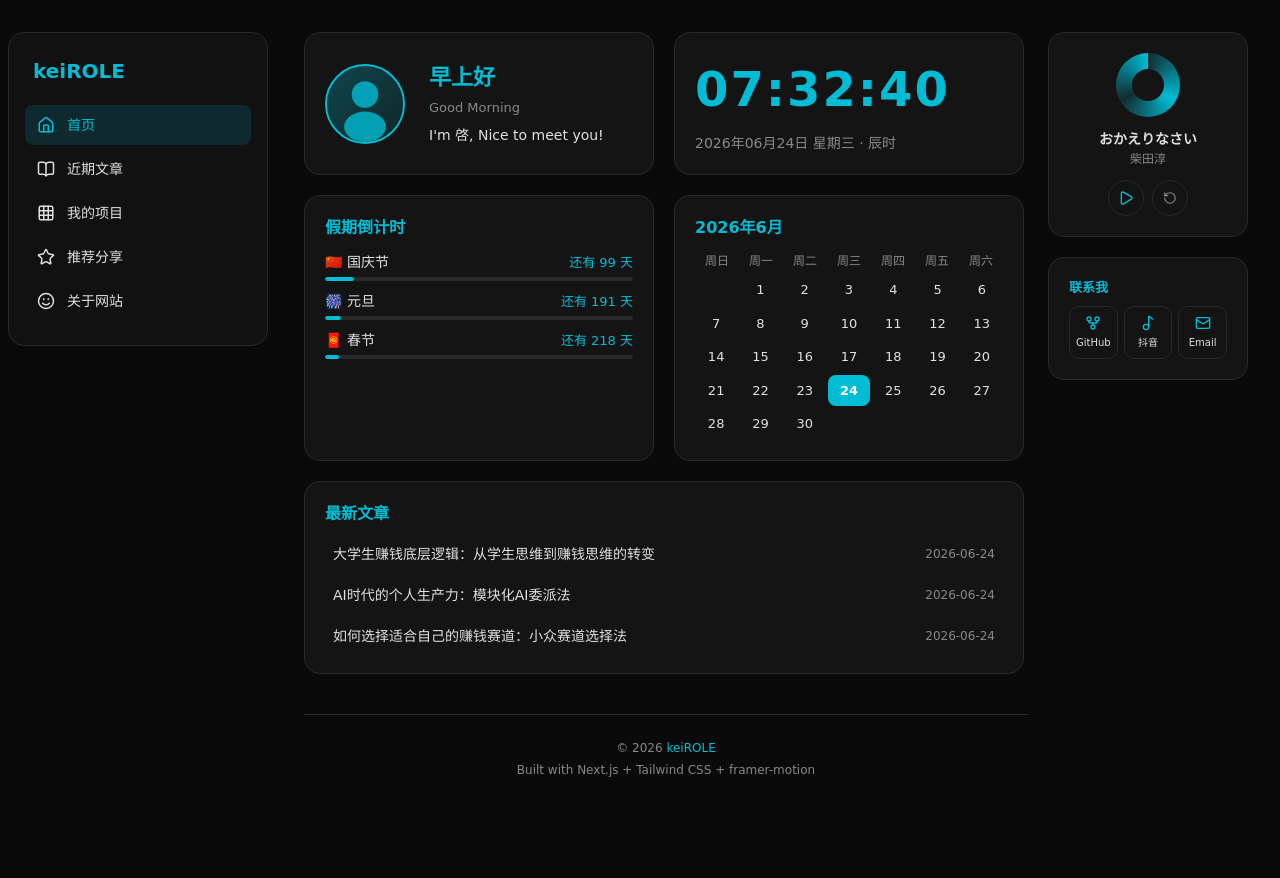
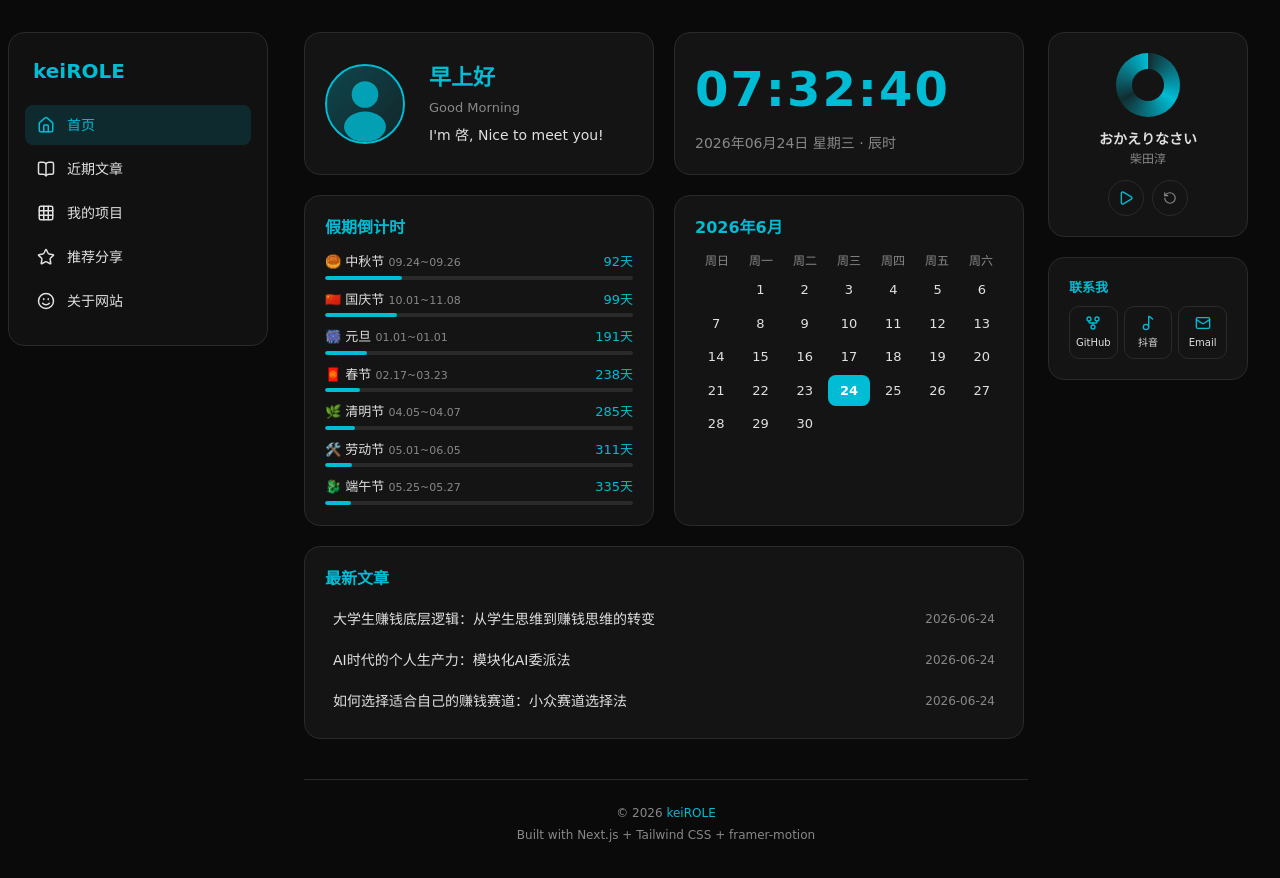
Before and after one commit to keiROLE/keirole, a Next.js app: page / in a window 1280 px wide. Shown: the top 878 px of the page. Before the commit the page ends 819 px from the top, so only its background shows below. Built offline with nearby package versions, Linux system fonts and the light colour scheme.

Commit message:
feat: holiday card shows all 7 holidays with date ranges

```diff
--- a/components/home/HolidayCard.tsx
+++ b/components/home/HolidayCard.tsx
@@ -4,37 +4,45 @@ import { motion } from "framer-motion";
 
 interface Holiday {
   name: string;
-  month: number; // 1-indexed
-  day: number;
   icon: string;
+  // Date range in current year (month is 0-indexed)
+  startMonth: number;
+  startDay: number;
+  endMonth: number;
+  endDay: number;
 }
 
-// Predefined holidays (expand as needed)
+// Chinese public holidays for 2026 (approximate dates based on official schedules)
 const holidays: Holiday[] = [
-  { name: "元旦", month: 1, day: 1, icon: "🎆" },
-  { name: "春节", month: 1, day: 28, icon: "🧧" }, // 2027 example
-  { name: "清明", month: 4, day: 5, icon: "🌿" },
-  { name: "劳动节", month: 5, day: 1, icon: "🛠️" },
-  { name: "端午节", month: 6, day: 14, icon: "🐉" },
-  { name: "国庆节", month: 10, day: 1, icon: "🇨🇳" },
+  { name: "元旦", icon: "🎆", startMonth: 0, startDay: 1, endMonth: 0, endDay: 1 },
+  { name: "春节", icon: "🧧", startMonth: 1, startDay: 17, endMonth: 2, endDay: 23 },
+  { name: "清明节", icon: "🌿", startMonth: 3, startDay: 5, endMonth: 3, endDay: 7 },
+  { name: "劳动节", icon: "🛠️", startMonth: 4, startDay: 1, endMonth: 5, endDay: 5 },
+  { name: "端午节", icon: "🐉", startMonth: 4, startDay: 25, endMonth: 4, endDay: 27 },
+  { name: "中秋节", icon: "🥮", startMonth: 8, startDay: 24, endMonth: 8, endDay: 26 },
+  { name: "国庆节", icon: "🇨🇳", startMonth: 9, startDay: 1, endMonth: 10, endDay: 8 },
 ];
 
-function daysUntil(month: number, day: number): number {
+function formatDate(m: number, d: number): string {
+  return `${String(m + 1).padStart(2, "0")}.${String(d).padStart(2, "0")}`;
+}
+
+function daysUntil(startMonth: number, startDay: number): number {
   const now = new Date();
-  const target = new Date(now.getFullYear(), month - 1, day);
+  const target = new Date(now.getFullYear(), startMonth, startDay);
   if (target < now) target.setFullYear(target.getFullYear() + 1);
   return Math.ceil((target.getTime() - now.getTime()) / (1000 * 60 * 60 * 24));
 }
 
-function progressPct(month: number, day: number): number {
+function progressPct(startMonth: number, startDay: number): number {
   const now = new Date();
-  let target = new Date(now.getFullYear(), month - 1, day);
+  let target = new Date(now.getFullYear(), startMonth, startDay);
   if (target < now) target.setFullYear(target.getFullYear() + 1);
 
-  // Start from last holiday or Jan 1
+  // Start counting from the most recent holiday that has passed
   let start = new Date(now.getFullYear(), 0, 1);
   for (let i = holidays.length - 1; i >= 0; i--) {
-    const prev = new Date(now.getFullYear(), holidays[i].month - 1, holidays[i].day);
+    const prev = new Date(now.getFullYear(), holidays[i].startMonth, holidays[i].startDay);
     if (prev < now) {
       start = prev;
       break;
@@ -47,15 +55,14 @@ function progressPct(month: number, day: number): number {
 }
 
 export default function HolidayCard() {
-  // Show next 3 upcoming holidays
   const upcoming = holidays
     .map((h) => ({
       ...h,
-      days: daysUntil(h.month, h.day),
-      progress: progressPct(h.month, h.day),
+      days: daysUntil(h.startMonth, h.startDay),
+      progress: progressPct(h.startMonth, h.startDay),
+      dateRange: `${formatDate(h.startMonth, h.startDay)}~${formatDate(h.endMonth, h.endDay)}`,
     }))
-    .sort((a, b) => a.days - b.days)
-    .slice(0, 3);
+    .sort((a, b) => a.days - b.days);
 
   return (
     <motion.div
@@ -74,11 +81,11 @@ export default function HolidayCard() {
         {upcoming.map((h) => (
           <div key={h.name}>
             <div style={{ display: "flex", justifyContent: "space-between", alignItems: "center" }}>
-              <span style={{ fontSize: "14px" }}>
-                {h.icon} {h.name}
+              <span style={{ fontSize: "13px" }}>
+                {h.icon} {h.name} <span style={{ fontSize: "11px", color: "var(--text-secondary)" }}>{h.dateRange}</span>
               </span>
-              <span style={{ fontSize: "13px", color: "var(--accent)" }}>
-                {h.days === 0 ? "今天！" : `还有 ${h.days} 天`}
+              <span style={{ fontSize: "13px", color: "var(--accent)", whiteSpace: "nowrap", marginLeft: "8px" }}>
+                {h.days === 0 ? "今天！" : `${h.days}天`}
               </span>
             </div>
             {/* Progress bar */}
```
